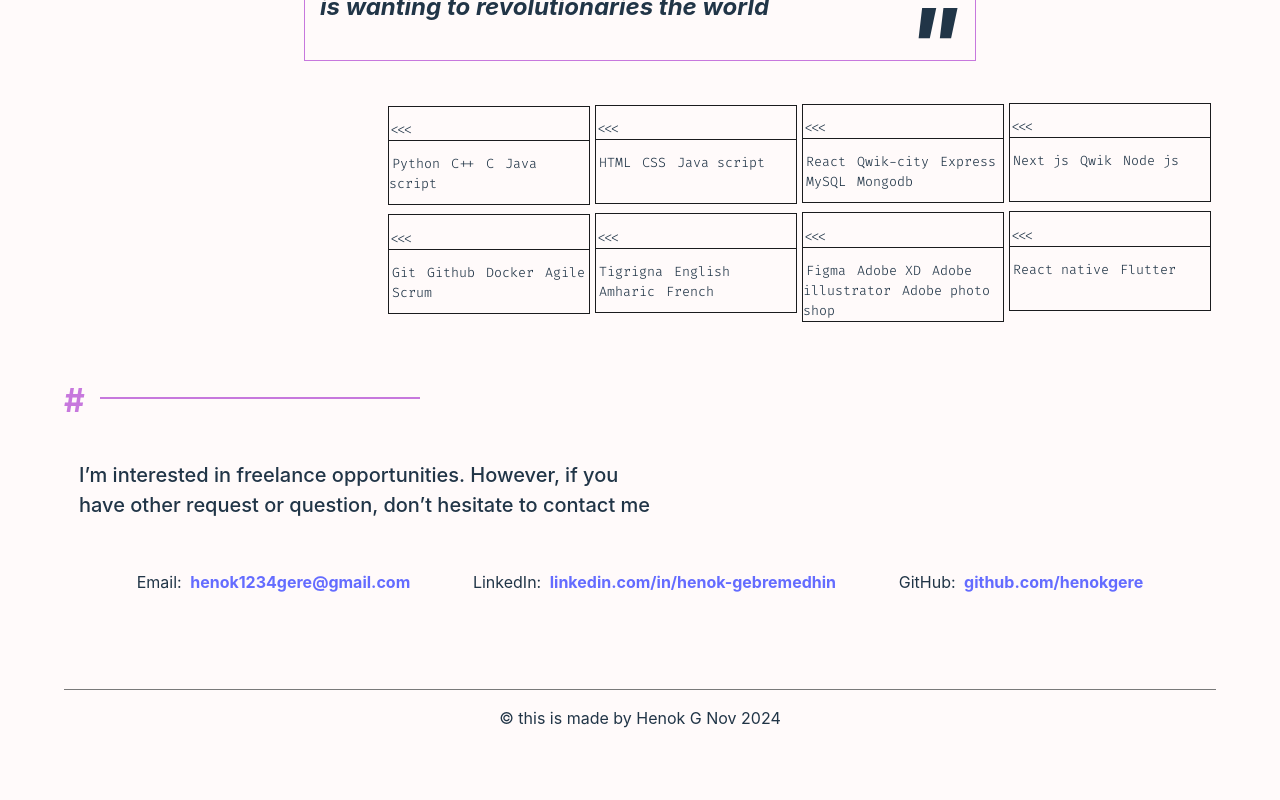
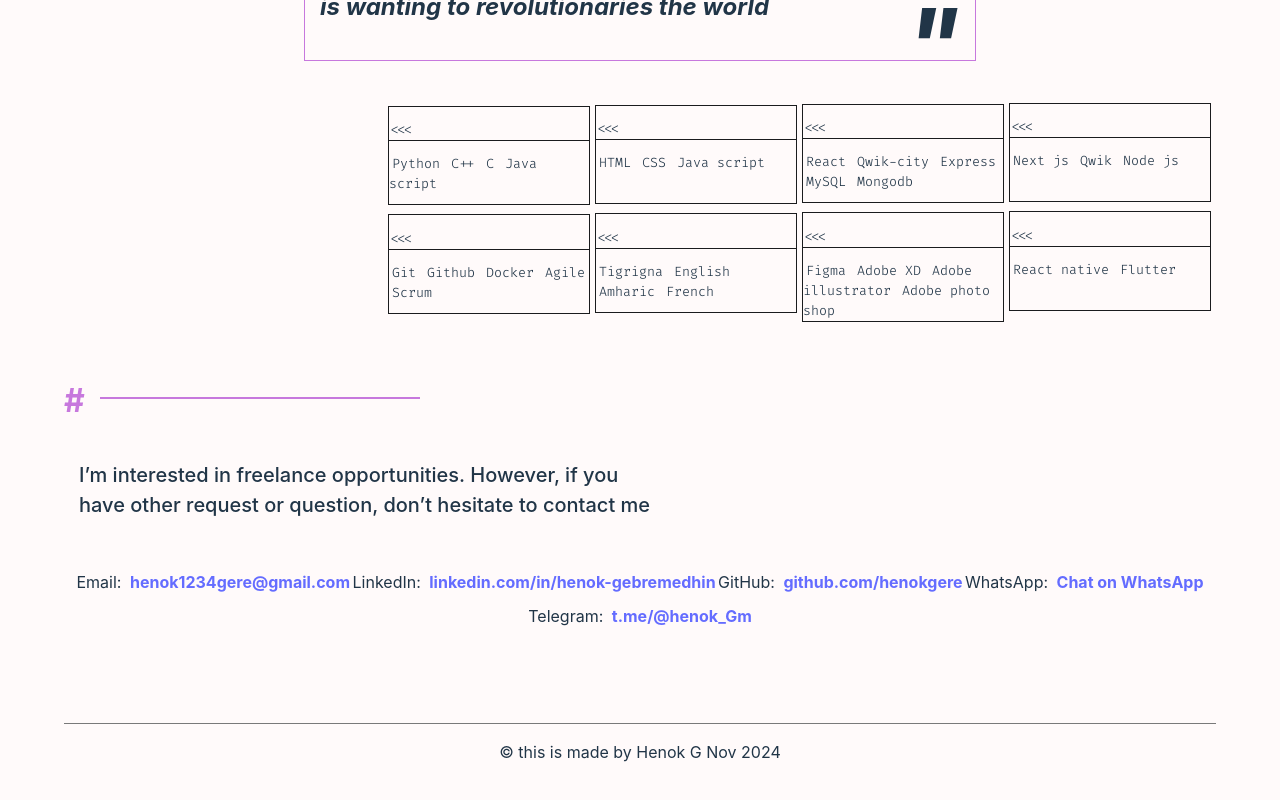
Before and after one commit to henokgere/portfolio, a React (Vite) app: page / in a window 1280 px wide. Shown: the part 483-1283 px from the top of the page. Built offline with nearby package versions, Linux system fonts and the light colour scheme.

Commit message:
hacker finished

```diff
--- a/src/App.css
+++ b/src/App.css
@@ -105,6 +105,7 @@
   float: left;
   display: flex;
   justify-content: space-evenly;
+  flex-wrap: wrap;
   }
   .contacts p {
     margin: 5px 0;
--- a/src/App.jsx
+++ b/src/App.jsx
@@ -91,10 +91,13 @@ function App() {
       </div>
       <p className='bottom'>I’m interested in freelance opportunities. However, if you have other request or question, don’t hesitate to contact me</p>
       <div className="contacts">
-        <p>Email: <a href="mailto:your.henok1234gere@gmail.com">henok1234gere@gmail.com</a></p>
+        <p>Email: <a href="mailto:henok1234gere@gmail.com">henok1234gere@gmail.com</a></p>
         <p>LinkedIn: <a href="https://www.linkedin.com/in/henok-gebremedhin-74a3b3197?utm_source=share&utm_campaign=share_via&utm_content=profile&utm_medium=android_app" target="_blank">linkedin.com/in/henok-gebremedhin</a></p>
         <p>GitHub: <a href="https://github.com/henokgere" target="_blank">github.com/henokgere</a></p>
+        <p>WhatsApp: <a href="https://wa.me/+215949748626" target="_blank">Chat on WhatsApp</a></p>
+        <p>Telegram: <a href="https://t.me/@henok_Gm" target="_blank">t.me/@henok_Gm</a></p>
       </div>
+
       <div className='footer'>
         <p>&copy; this is made by Henok G Nov 2024</p>
       </div>
```
